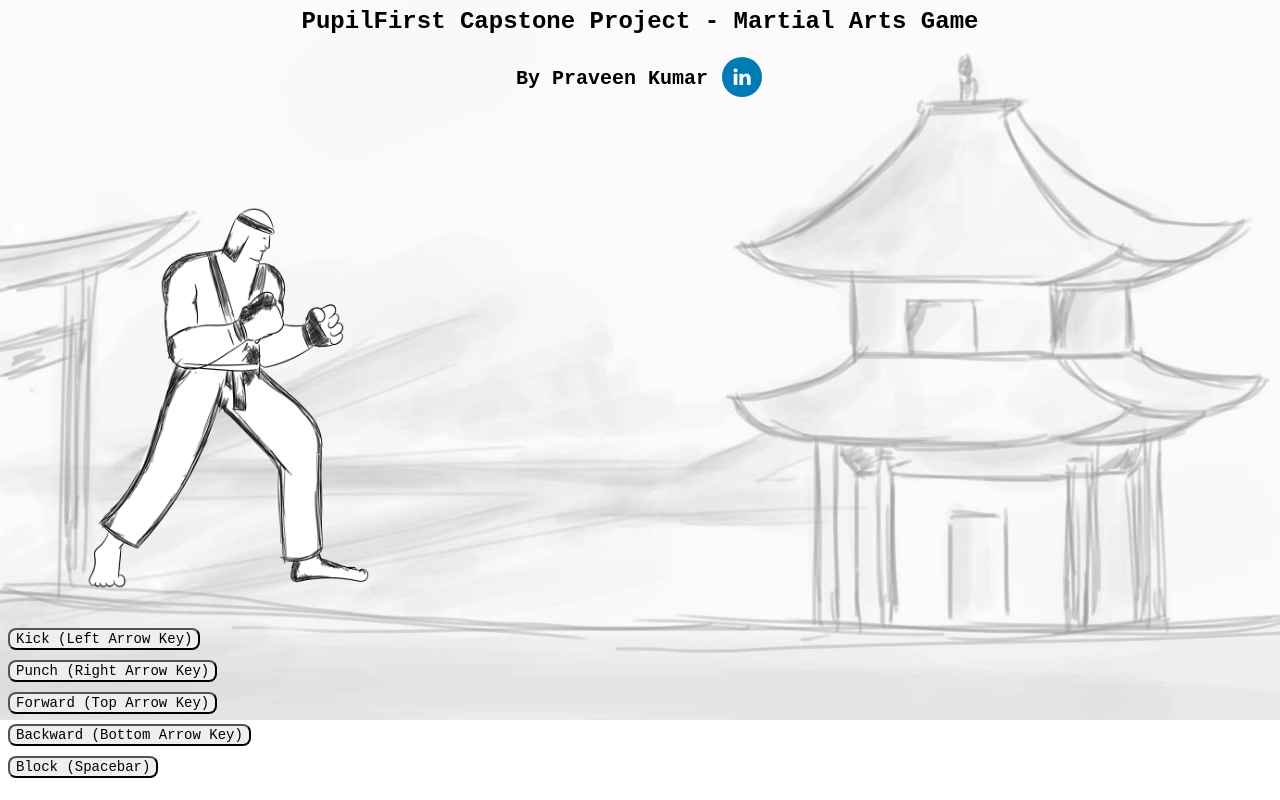
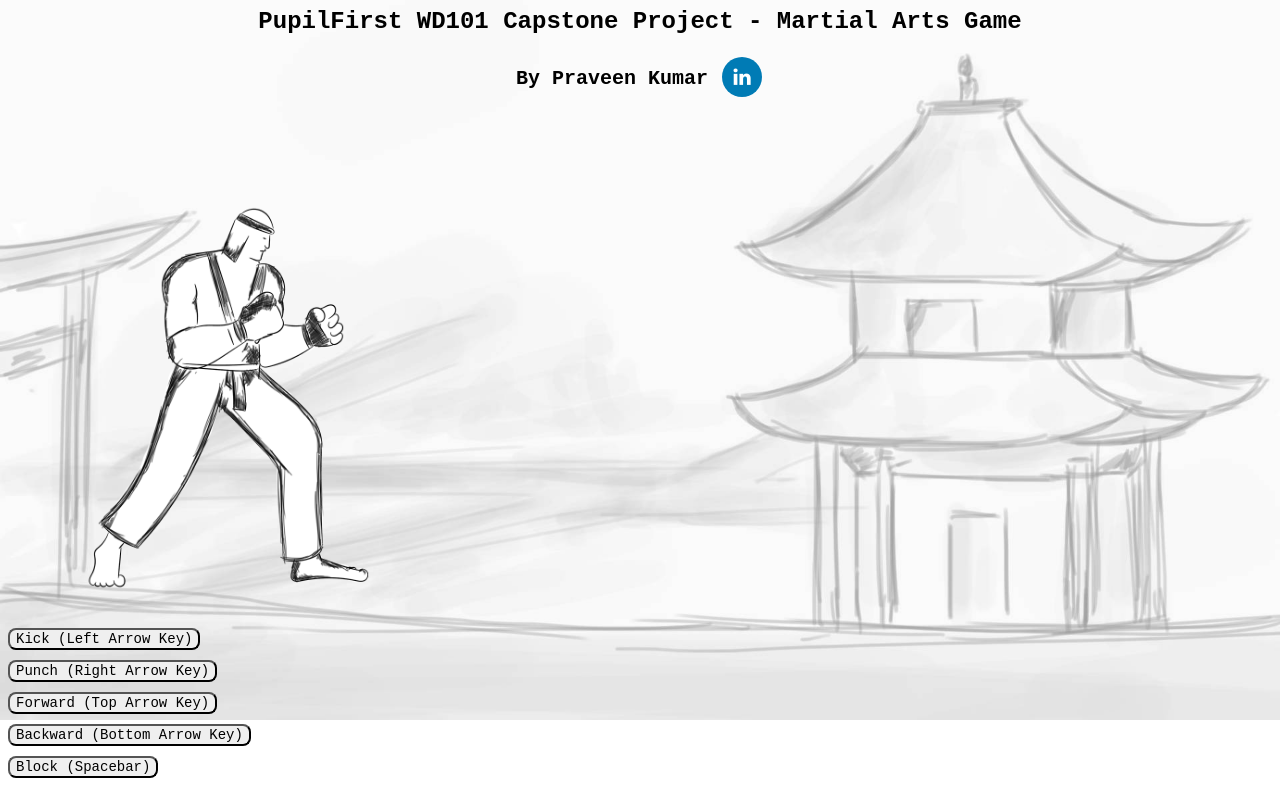
Before and after one commit to kumarpraveen96/kumarpraveen96.github.io, a plain HTML site: page index.html in a window 1280 px wide. Drawn offline with Linux system fonts and the light colour scheme.

Commit message:
Update index.html

```diff
--- a/index.html
+++ b/index.html
@@ -3,7 +3,7 @@
 </head>
 
 <body>
-    <h1>PupilFirst Capstone Project - Martial Arts Game </h1>
+    <h1>PupilFirst WD101 Capstone Project - Martial Arts Game </h1>
     <h2>By Praveen Kumar
         <a  href="https://www.linkedin.com/in/praveen1996/" target = "_blank" class="fa fa-linkedin"></a>
     </h2>
```
